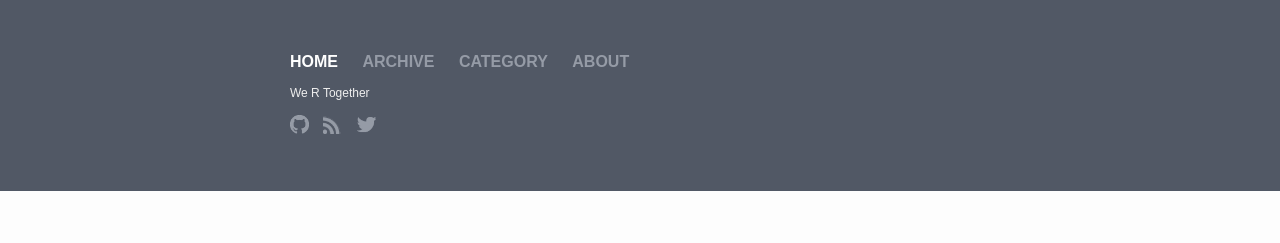
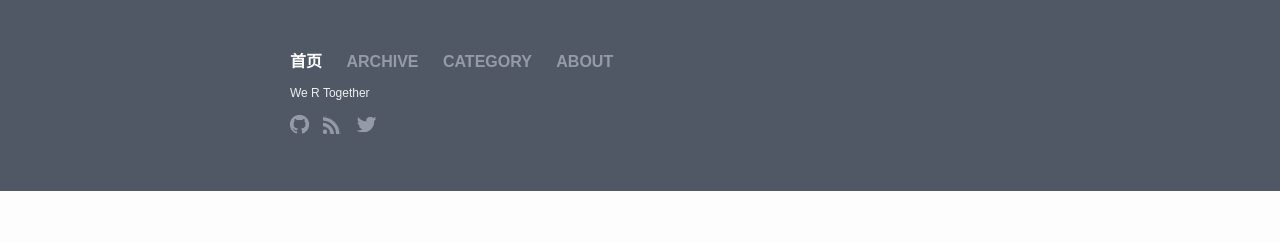
Before and after one commit to wise-r/old_wise-r.github.io, a Jekyll site: the page built from index.html, in a window 1280 px wide. Shown: the top 243 px of the page. Built offline with Jekyll 4.4.1, drawn with Linux system fonts in a browser that asks for light colours.

```diff
--- a/_includes/header.html
+++ b/_includes/header.html
@@ -4,12 +4,12 @@
 			{% if page.path == "index.html" %}
 			<span class="title">
 				<li>
-					<a href="/index.html">home</a>
+					<a href="/index.html">首页</a>
 				</li>
 			</span>
 			{% else %}
 				<li>
-					<a href="/index.html">home</a>
+					<a href="/index.html">首页</a>
 				</li>
 			{% endif %}
 			{% if page.path == "archive.html" %}
```
